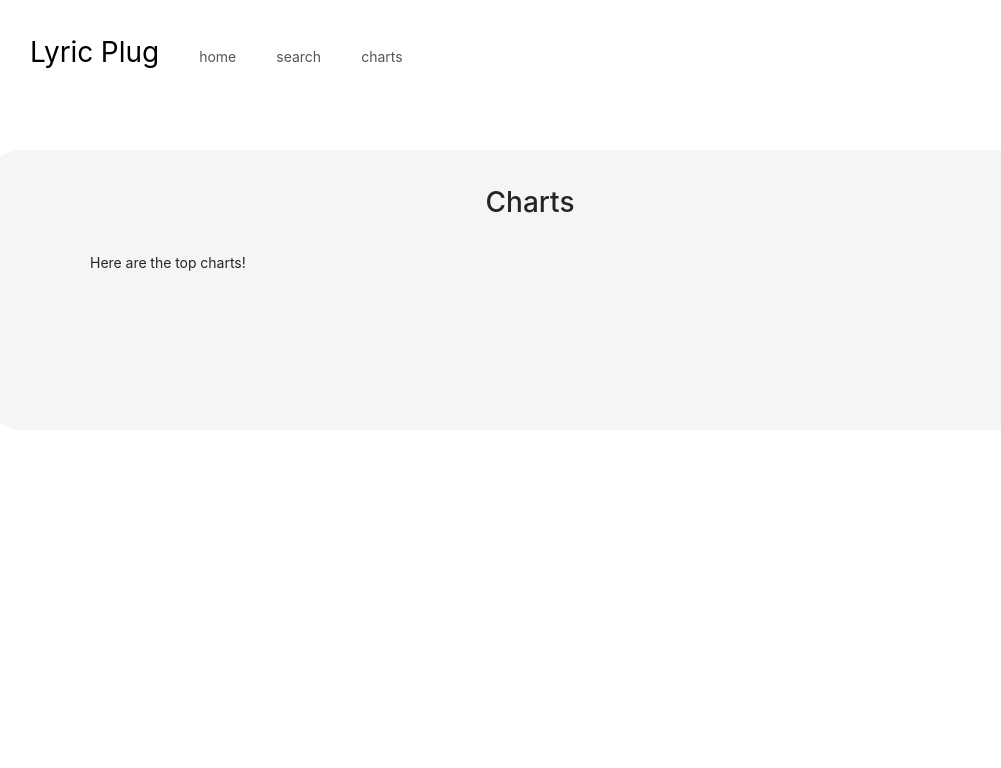
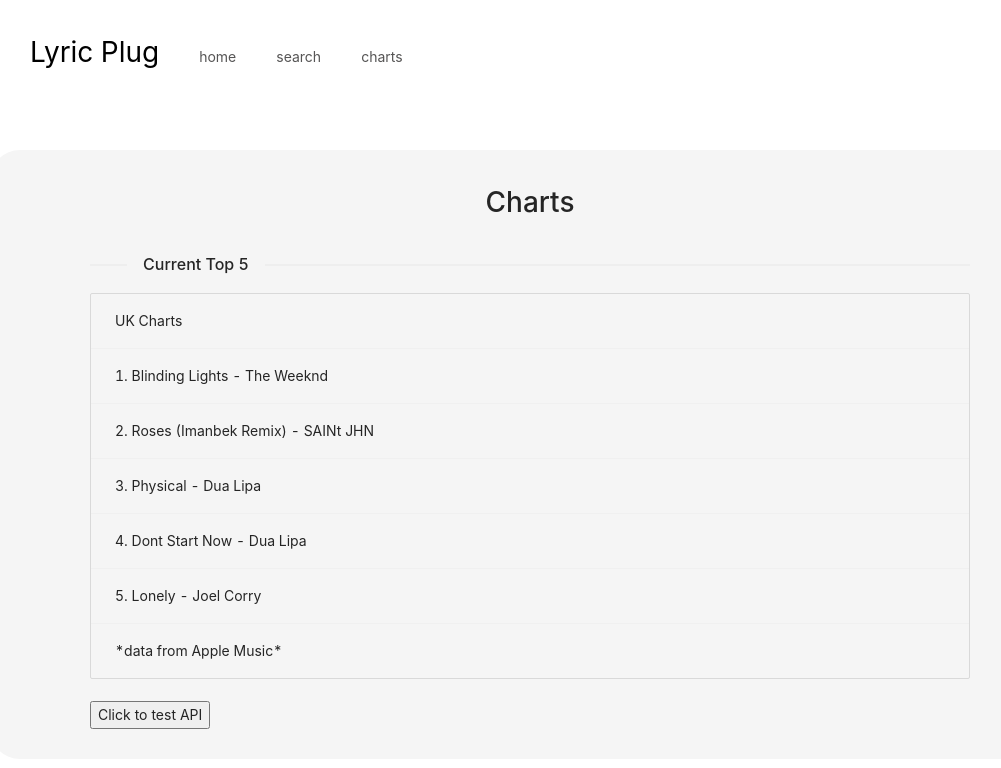
Before and after one commit to manjoot/lyric-plug, a React (Create React App) app: page /charts in a window 1280 px wide. Shown: the top 768 px of the page, without its empty margins (110-1111 px from the left). Built offline with nearby package versions, Linux system fonts and the light colour scheme.

Commit message:
Adding placeholder logic and table for when I find a suitable API

```diff
--- a/src/components/Charts/index.js
+++ b/src/components/Charts/index.js
@@ -2,10 +2,55 @@ import React from 'react';
 import './index.css';
 import axios from 'axios';
 
+//Declaring antd import
+import { List, Typography, Divider } from 'antd';
+
+//Declaring TestData for table
+const data = [
+    '1. Blinding Lights - The Weeknd',
+    '2. Roses (Imanbek Remix) - SAINt JHN',
+    '3. Physical - Dua Lipa',
+    '4. Dont Start Now - Dua Lipa',
+    '5. Lonely - Joel Corry',
+  ];
+
 function Charts() {
+
+    //Declaring useState for current recieved charts list (from API)
+    const [currentChart, setCurrentChart] = React.useState([]);
+
+    //Fetching the chart from API
+    const fetchCharts = () => {
+        //Passing through API using axios http client
+        console.log("Fetching Current Charts");
+        const request = axios.get(
+            `https://30-000-radio-stations-and-music-charts.p.rapidapi.com/rapidapi`
+        );
+
+        //When the API has fetched the chart, then console.log it
+        request.then(response => {
+            //Console.log what is coming through the api
+            setCurrentChart(response.data)
+            console.log("Here's what current chart looks like:", currentChart);
+        })
+    }
     return (
         <div>
-            Here are the top charts!
+            {/* Charts Placeholder */}
+            <Divider orientation="left">Current Top 5</Divider>
+            <List
+                size="large"
+                header={<div>UK Charts</div>}
+                footer={<div>*data from Apple Music*</div>}
+                bordered
+                dataSource={data}
+                renderItem={item => <List.Item>{item}</List.Item>}
+            />
+
+            {/* (TESTING ONLY) Test API Button */}
+            <br />
+            <button onClick ={fetchCharts}>Click to test API</button>
+
         </div>
     );
 }
```
